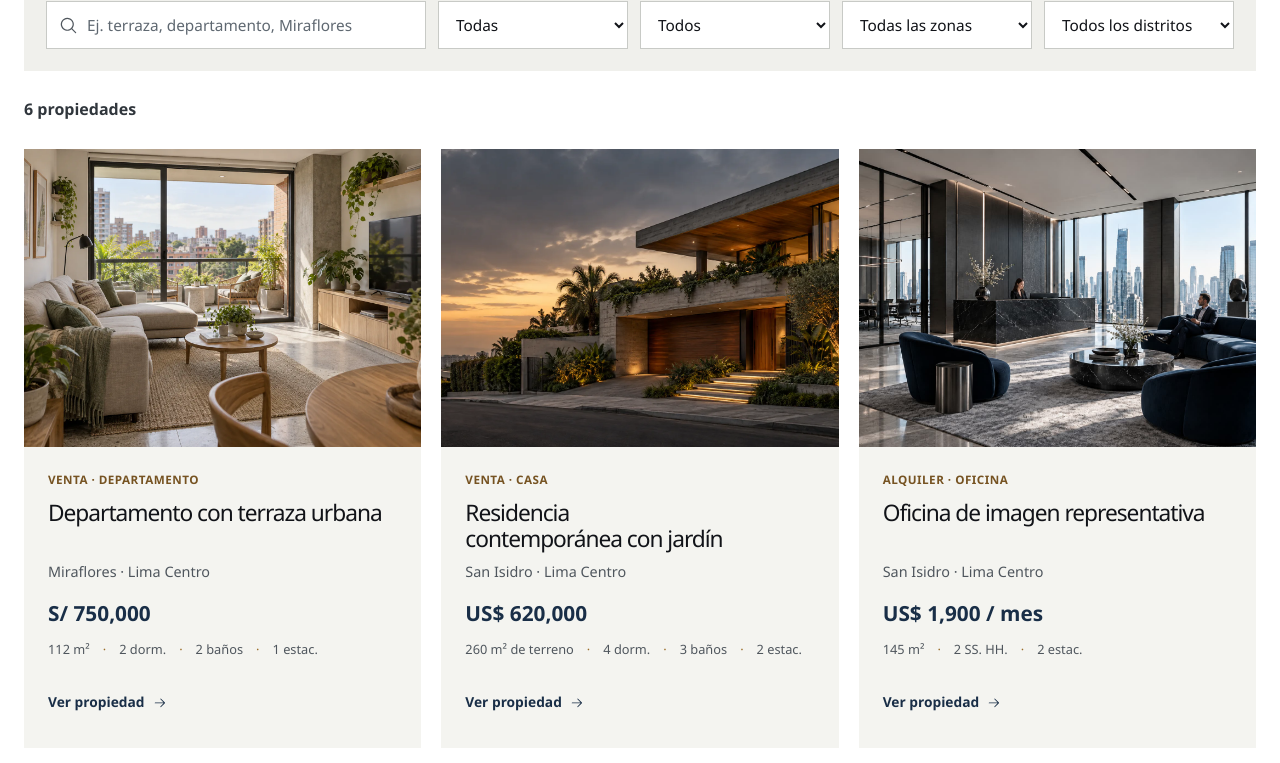
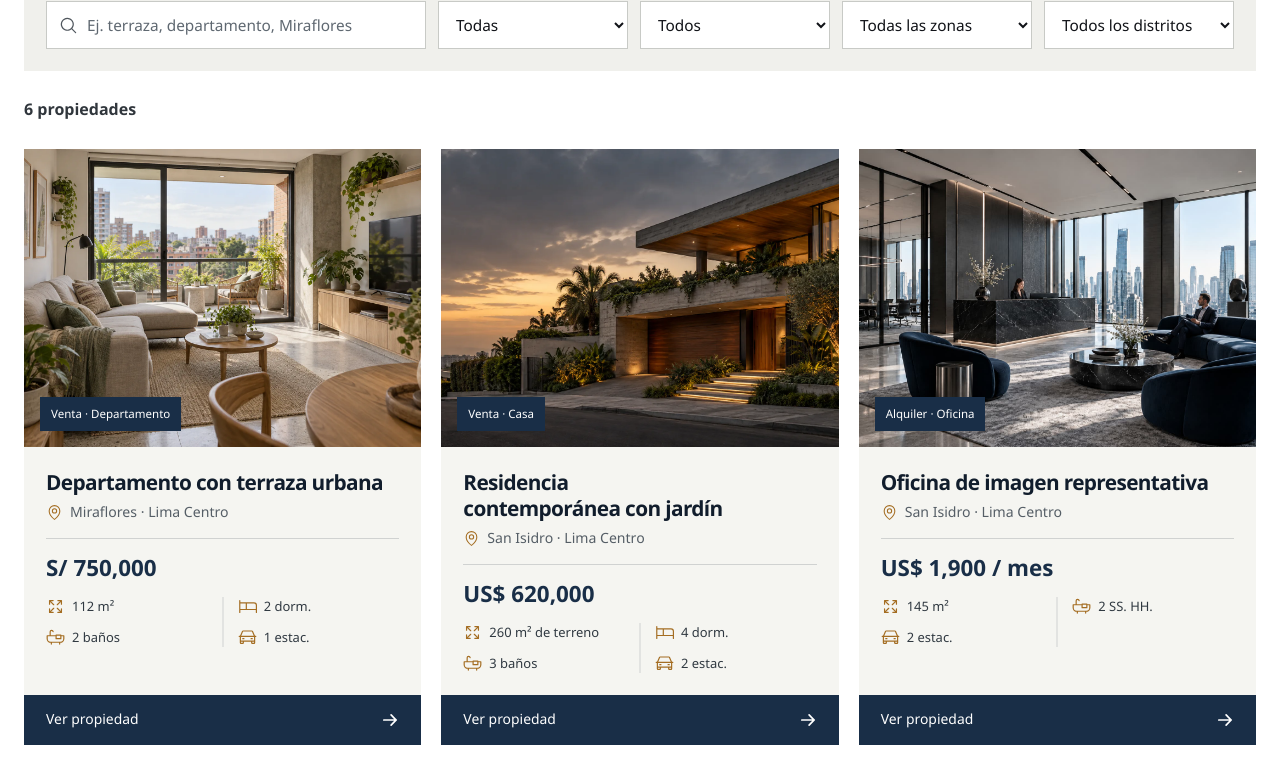
Before and after one commit to JohanMV/Grupo_CGL, a React (Vite) app: page /propiedades in a window 1280 px wide. Shown: the part 809-1572 px from the top of the page. Built offline with nearby package versions, Linux system fonts and the light colour scheme.

Commit message:
feat: add PropertyCatalog component and comprehensive global stylesheet

```diff
--- a/src/features/properties/components/PropertyCatalog.tsx
+++ b/src/features/properties/components/PropertyCatalog.tsx
@@ -1,5 +1,5 @@
 import { useMemo } from 'react'
-import { ArrowRight, MagnifyingGlass, X } from '@phosphor-icons/react'
+import { ArrowRight, ArrowsOut, Bathtub, Bed, Car, MagnifyingGlass, MapPin, X } from '@phosphor-icons/react'
 import { Link, useSearchParams } from 'react-router-dom'
 import { FallbackImage } from '@/components/ui'
 import { properties } from '@/data/properties'
@@ -13,24 +13,36 @@ function normalized(value: string) {
   return value.normalize('NFD').replace(/[\u0300-\u036f]/g, '').toLocaleLowerCase('es').trim()
 }
 
+function PropertyFeatureIcon({ label }: { label: string }) {
+  if (label === 'Área') return <ArrowsOut size={19} weight="regular" aria-hidden="true" />
+  if (label === 'Dormitorios') return <Bed size={19} weight="regular" aria-hidden="true" />
+  if (label === 'Baños' || label === 'Servicios higiénicos') return <Bathtub size={19} weight="regular" aria-hidden="true" />
+  return <Car size={19} weight="regular" aria-hidden="true" />
+}
+
 function PropertyCard({ property }: { property: Property }) {
   const destination = `/propiedades/${property.slug}`
   const location = [property.district, property.catalogZone].filter(Boolean).join(' · ')
 
   return <article className="property-card catalog-card">
-    <Link className="catalog-card-image" to={destination} aria-label={`Ver ${property.title}`}>
-      <FallbackImage src={property.image} alt={property.title} />
+    <Link className="catalog-card-hitarea" to={destination} aria-label={`Ver propiedad: ${property.title}`}>
+      <div className="catalog-card-image">
+        <FallbackImage src={property.image} alt={property.title} />
+        <span className="catalog-card-badge">{property.operation} · {property.type}</span>
+      </div>
+      <div className="catalog-card-copy">
+        <h2>{property.title}</h2>
+        {location && <p className="catalog-card-location"><MapPin size={17} weight="regular" aria-hidden="true" />{location}</p>}
+        <p className="catalog-card-price">{formatPrice(property)}</p>
+        <ul className="catalog-card-features" aria-label="Características principales">
+          {propertyHighlights(property).map((fact) => <li key={fact.label} aria-label={`${fact.label}: ${fact.value}`}>
+            <PropertyFeatureIcon label={fact.label} />
+            <span>{fact.value}</span>
+          </li>)}
+        </ul>
+        <span className="catalog-card-link">Ver propiedad <ArrowRight size={18} weight="bold" aria-hidden="true" /></span>
+      </div>
     </Link>
-    <div className="catalog-card-copy">
-      <small>{property.operation} · {property.type}</small>
-      <h2><Link to={destination}>{property.title}</Link></h2>
-      {location && <p className="catalog-card-location">{location}</p>}
-      <p className="catalog-card-price">{formatPrice(property)}</p>
-      <ul className="catalog-card-features" aria-label="Características">
-        {propertyHighlights(property).map((fact) => <li key={fact.label}>{fact.value}</li>)}
-      </ul>
-      <Link className="catalog-card-link" to={destination}>Ver propiedad <ArrowRight aria-hidden="true" /></Link>
-    </div>
   </article>
 }
 
--- a/src/index.css
+++ b/src/index.css
@@ -383,20 +383,30 @@ p { color: #5e646b; line-height: 1.72; }
 .catalog-meta button { min-height: 44px; display: flex; align-items: center; gap: 7px; padding: 0 4px; color: #192e47; border: 0; background: transparent; font-size: .86rem; font-weight: 650; }
 .catalog-meta button:hover, .catalog-meta button:focus-visible { text-decoration: underline; text-underline-offset: 3px; }
 .catalog-grid { grid-template-columns: repeat(3, minmax(0, 1fr)); align-items: stretch; }
-.catalog-card { min-width: 0; height: 100%; display: flex; flex-direction: column; }
-.catalog-card-image { display: block; overflow: hidden; }
-.catalog-card-image img { width: 100%; aspect-ratio: 4/3; object-fit: cover; transition: transform .35s var(--ease); }
-.catalog-card-image:hover img { transform: scale(1.025); }
-.catalog-card-copy { flex: 1; display: flex; flex-direction: column; padding: 24px; }
-.catalog-card-copy small { color: #765322; font-size: .73rem; font-weight: 750; letter-spacing: .04em; text-transform: uppercase; }
-.catalog-card-copy h2 { min-height: 2.35em; margin: 11px 0 8px; font-size: 1.42rem; line-height: 1.18; }
-.catalog-card-copy h2 a:hover { color: #192e47; text-decoration: underline; text-underline-offset: 3px; }
-.catalog-card-location { margin: 0 0 18px; color: #4f565d; font-size: .9rem; line-height: 1.5; }
-.catalog-card-price { margin: 0 0 14px; color: #192e47; font-size: 1.3rem; font-weight: 750; line-height: 1.2; }
-.catalog-card-features { display: flex; flex-wrap: wrap; gap: 6px 13px; margin: 0 0 22px; padding: 0; list-style: none; color: #4f565d; font-size: .8rem; line-height: 1.45; }
-.catalog-card-features li:not(:first-child)::before { content: '·'; margin-right: 13px; color: #9a6c28; }
-.catalog-card-link { width: fit-content; min-height: 44px; display: inline-flex; align-items: center; gap: 8px; margin-top: auto; color: #192e47; font-size: .86rem; font-weight: 750; }
-.catalog-card-link:hover, .catalog-card-link:focus-visible { text-decoration: underline; text-underline-offset: 3px; }
+.catalog-card { min-width: 0; height: 100%; background: #f5f5f1; }
+.catalog-card-hitarea { height: 100%; display: flex; flex-direction: column; color: #111318; outline: 0; transition: transform .25s var(--ease), box-shadow .25s var(--ease); }
+.catalog-card-image { position: relative; overflow: hidden; background: #d9d9d3; }
+.catalog-card-image img { width: 100%; aspect-ratio: 4/3; object-fit: cover; transition: transform .55s var(--ease); }
+.catalog-card-badge { position: absolute; left: 16px; bottom: 16px; min-height: 34px; display: inline-flex; align-items: center; padding: 7px 11px; color: #fff; background: #192e47; font-size: .72rem; font-weight: 500; line-height: 1; }
+.catalog-card-copy { flex: 1; display: flex; flex-direction: column; padding: 22px 22px 0; }
+.catalog-card-copy h2 { display: -webkit-box; overflow: hidden; margin: 0 0 7px; color: #111d2c; font-size: clamp(1.3rem, 1.55vw, 1.375rem); font-weight: 600; line-height: 1.25; letter-spacing: -.03em; text-wrap: balance; -webkit-box-orient: vertical; -webkit-line-clamp: 2; }
+.catalog-card-location { display: flex; align-items: center; gap: 7px; margin: 0 0 15px; color: #555e66; font-size: .88rem; font-weight: 400; line-height: 1.45; }
+.catalog-card-location svg { flex: 0 0 auto; color: #a46d22; }
+.catalog-card-price { margin: 0 0 17px; padding-top: 16px; color: #192e47; border-top: 1px solid rgba(17,29,44,.16); font-size: clamp(1.4rem, 1.6vw, 1.55rem); font-weight: 600; line-height: 1.12; font-variant-numeric: tabular-nums; }
+.catalog-card-features { position: relative; display: grid; grid-template-columns: repeat(2, minmax(0, 1fr)); gap: 12px 30px; margin: 0 0 22px; padding: 0; list-style: none; color: #303941; font-size: .81rem; font-weight: 400; line-height: 1.3; }
+.catalog-card-features::before { content: ''; position: absolute; top: 0; bottom: 0; left: 50%; width: 1px; background: rgba(17,29,44,.16); transform: translateX(-.5px); }
+.catalog-card-features li { min-width: 0; display: flex; align-items: center; gap: 7px; }
+.catalog-card-features svg { flex: 0 0 auto; color: #a46d22; }
+.catalog-card-features span { overflow-wrap: anywhere; }
+.catalog-card-link { min-height: 50px; display: flex; align-items: center; justify-content: space-between; gap: 12px; margin: auto -22px 0; padding: 0 22px; color: #fff; background: #192e47; font-size: .87rem; font-weight: 500; transition: background-color .2s ease; }
+.catalog-card-link svg { transition: transform .25s var(--ease); }
+.catalog-card-hitarea:hover { transform: translateY(-3px); box-shadow: 0 16px 30px rgba(25,46,71,.13); }
+.catalog-card-hitarea:hover .catalog-card-image img { transform: scale(1.035); }
+.catalog-card-hitarea:hover .catalog-card-link { background: #223d5d; }
+.catalog-card-hitarea:hover .catalog-card-link svg { transform: translateX(4px); }
+.catalog-card-hitarea:active { transform: translateY(-1px); }
+.catalog-card-hitarea:focus-visible { outline: 3px solid #b88740; outline-offset: 4px; }
+.catalog-card-hitarea:focus-visible .catalog-card-link { background: #223d5d; }
 .catalog-empty { padding: 62px 28px; text-align: center; background: #f4f4f0; }
 .catalog-empty h2 { margin-bottom: 12px; font-size: clamp(1.65rem, 3vw, 2.3rem); }
 .catalog-empty p { margin-bottom: 20px; }
@@ -767,8 +777,15 @@ p { color: #5e646b; line-height: 1.72; }
   .related-projects .container > div { grid-template-columns: 1fr; }
   .catalog-filters { grid-template-columns: 1fr; }
   .catalog-search { grid-column: auto; }
-  .catalog-grid { grid-template-columns: 1fr; }
+  .catalog-grid { grid-template-columns: 1fr; gap: 18px; }
   .catalog-meta { align-items: flex-start; flex-direction: column; gap: 10px; }
+  .catalog-card-image img { aspect-ratio: 16/10; }
+  .catalog-card-copy { padding: 19px 18px 0; }
+  .catalog-card-copy h2 { margin-bottom: 7px; font-size: 1.35rem; }
+  .catalog-card-location { margin-bottom: 14px; }
+  .catalog-card-price { margin-bottom: 16px; padding-top: 15px; font-size: 1.35rem; }
+  .catalog-card-features { margin-bottom: 19px; }
+  .catalog-card-link { min-height: 52px; margin-inline: -18px; padding-inline: 18px; }
   .property-detail-hero, .property-detail-hero-content { min-height: 360px; }
   .property-detail-hero-content { padding: 105px 0 42px; }
   .property-detail-hero .breadcrumbs { margin-bottom: 22px; }
```
